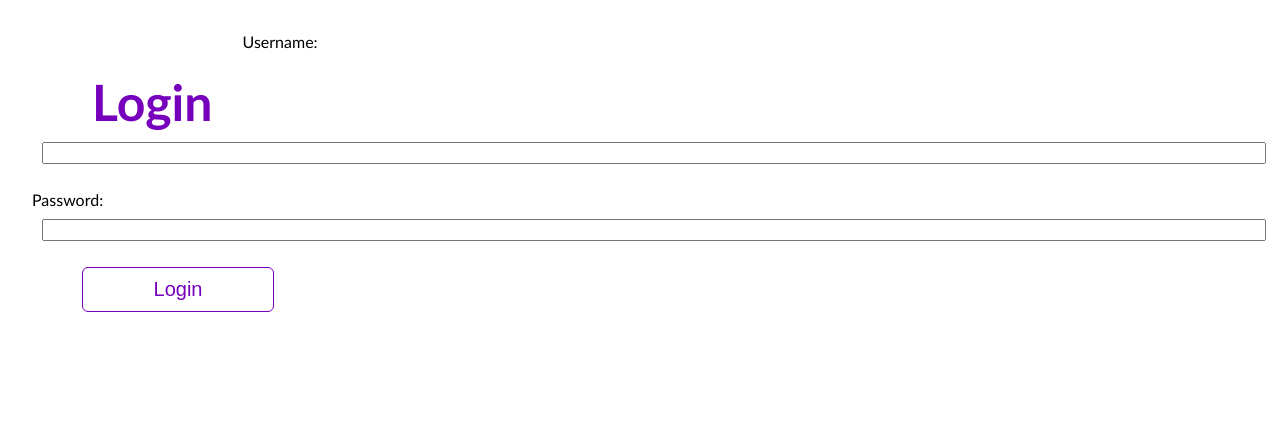
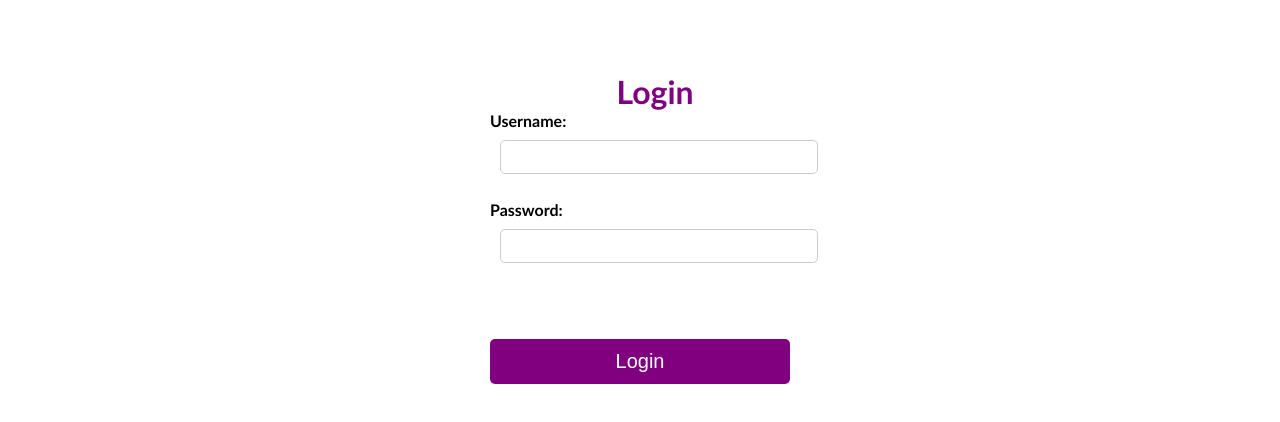
Before and after one commit to peteNeverSleeps/nursing-hours-tracker, a React (Create React App) app in the folder frontend/: page /login in a window 1280 px wide. Shown: the top 422 px of the page. Built offline with nearby package versions, Linux system fonts and the light colour scheme; no server answers.

Commit message:
updated login.js

```diff
--- a/frontend/src/components/Login.js
+++ b/frontend/src/components/Login.js
@@ -13,8 +13,7 @@ function Login({ onLogin }) {
     try {
       const data = await login(username, password);
       onLogin(data.token);
-      // Automatically navigate to the Tracker page after login
-      navigate('/tracker');
+      navigate('/tracker'); // Automatically navigate to Tracker page
     } catch (error) {
       alert('Login failed. Please check your credentials.');
       console.error(error);
@@ -22,28 +21,44 @@ function Login({ onLogin }) {
   };
 
   return (
-    <div style={{ padding: '2rem' }}>
-      <h2>Login</h2>
-      <form onSubmit={handleSubmit}>
-        <div>
-          <label>Username: </label>
+    <div style={{ padding: '2rem', display: 'flex', flexDirection: 'column', alignItems: 'center' }}>
+      <h2 style={{ color: 'purple', fontSize: '2rem' }}>Login</h2>
+      <form onSubmit={handleSubmit} style={{ display: 'flex', flexDirection: 'column', alignItems: 'center', width: '300px' }}>
+
+        <div style={{ width: '100%', marginBottom: '1rem' }}>
+          <label style={{ display: 'block', fontWeight: 'bold' }}>Username:</label>
           <input
             type="text"
             value={username}
             onChange={(e) => setUsername(e.target.value)}
             required
+            style={{ width: '100%', padding: '0.5rem', borderRadius: '5px', border: '1px solid #ccc' }}
           />
         </div>
-        <div style={{ marginTop: '1rem' }}>
-          <label>Password: </label>
+
+        <div style={{ width: '100%', marginBottom: '1rem' }}>
+          <label style={{ display: 'block', fontWeight: 'bold' }}>Password:</label>
           <input
             type="password"
             value={password}
             onChange={(e) => setPassword(e.target.value)}
             required
+            style={{ width: '100%', padding: '0.5rem', borderRadius: '5px', border: '1px solid #ccc' }}
           />
         </div>
-        <button type="submit" style={{ marginTop: '1rem' }}>
+
+        <button
+          type="submit"
+          style={{
+            backgroundColor: 'purple',
+            color: 'white',
+            padding: '0.7rem',
+            border: 'none',
+            borderRadius: '5px',
+            cursor: 'pointer',
+            width: '100%'
+          }}
+        >
           Login
         </button>
       </form>
```
